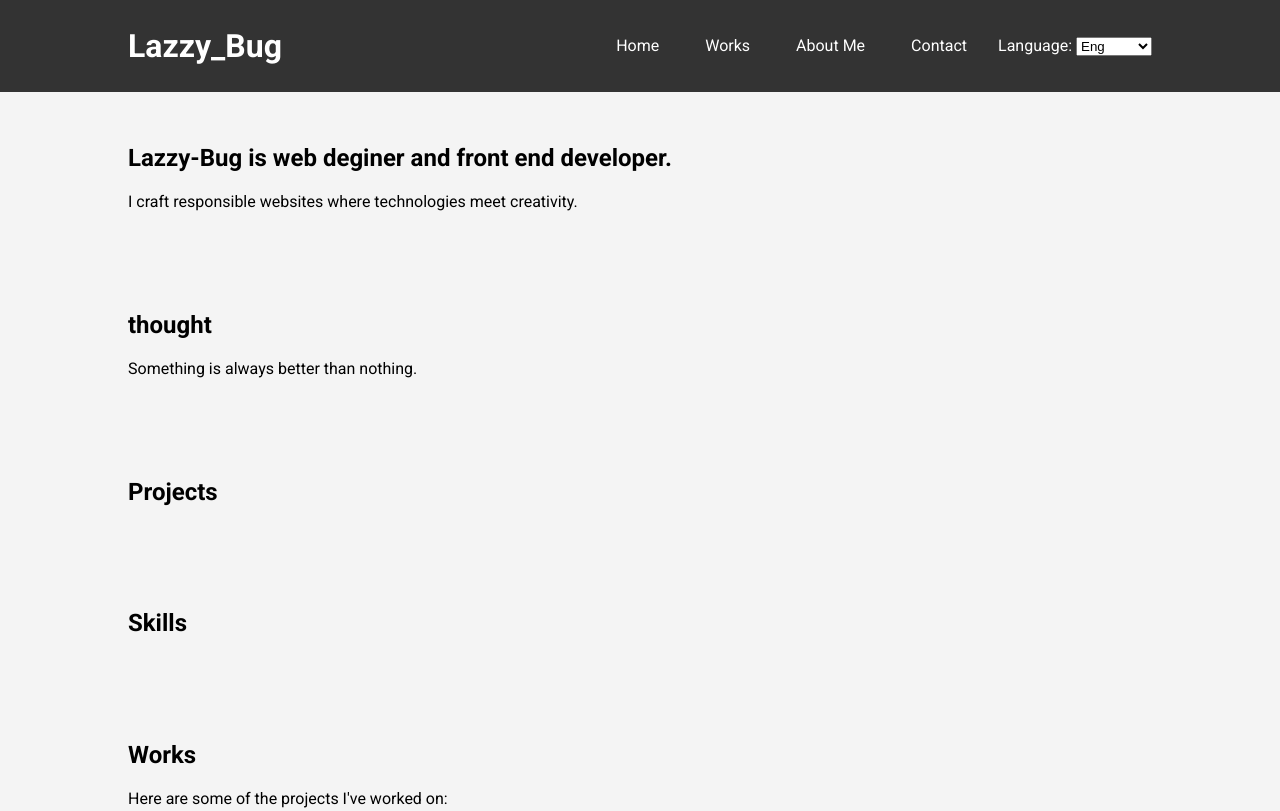
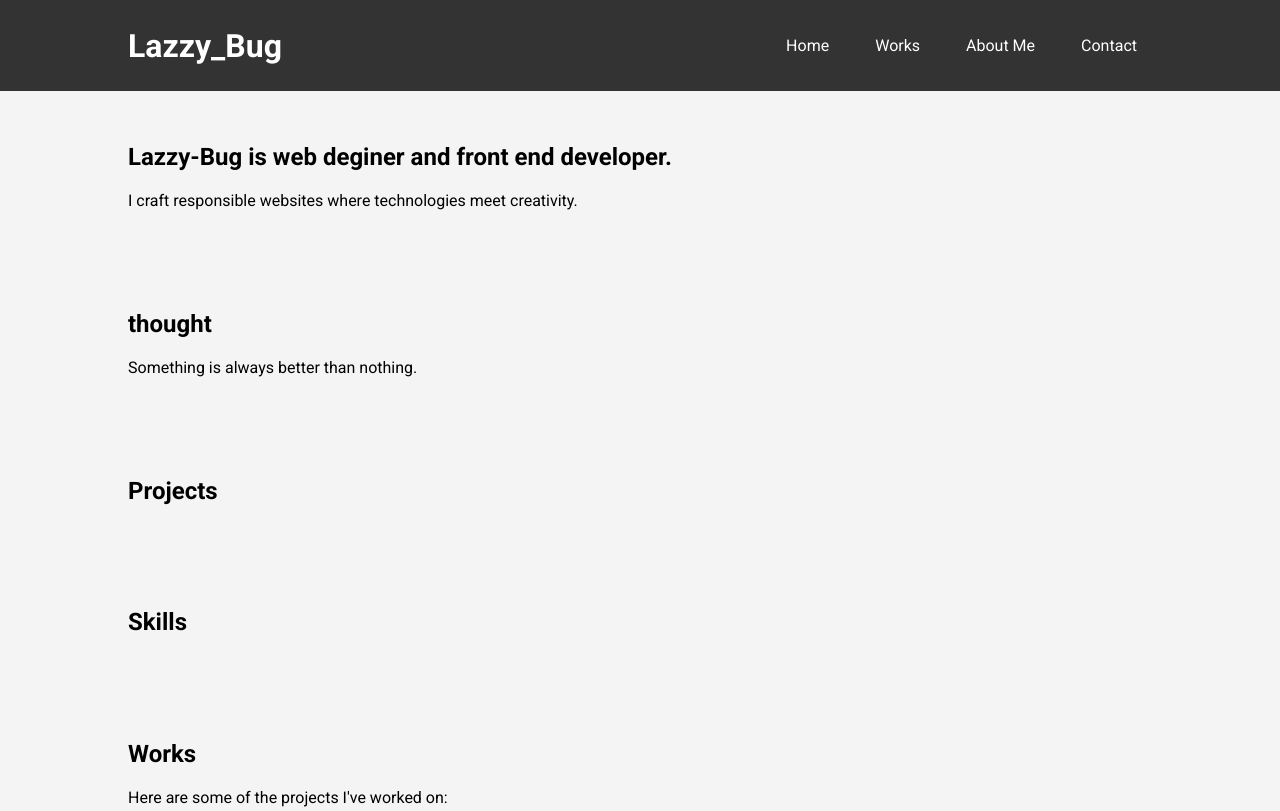
Before and after one commit to Lazzy-bug/Portfolio, a website with bundled scripts: page src/index.html in a window 1280 px wide. Shown: the top 811 px of the page. Built offline with nearby package versions, Linux system fonts and the light colour scheme.

Commit message:
Add files via upload

```diff
--- a/src/index.html
+++ b/src/index.html
@@ -17,13 +17,6 @@
                     <li><a href="works.html">Works</a></li>
                     <li><a href="about.html">About Me</a></li>
                     <li><a href="contact.html">Contact</a></li>
-                    <li>
-                        <label for="language-select">Language:</label>
-                        <select id="language-select" onchange="changeLanguage()">
-                            <option value="eng">Eng</option>
-                            <option value="kan">Kannada</option>
-                        </select>
-                    </li>
                 </ul>
             </nav>
         </div>
--- a/src/scripts/main.js
+++ b/src/scripts/main.js
@@ -40,29 +40,3 @@ document.addEventListener('DOMContentLoaded', () => {
         projectsContainer.appendChild(projectBox);
     });
 });
-
-function changeLanguage() {
-    const languageSelect = document.getElementById('language-select');
-    const selectedLanguage = languageSelect.value;
-
-    // Add logic to change the language of the content
-    if (selectedLanguage === 'kan') {
-        document.getElementById('home-title').textContent = 'ಪ್ರಾಜೆಕ್ಟ್ಸ್';
-        document.getElementById('home-content').textContent = 'ನನ್ನ ಪೋರ್ಟ್ಫೋಲಿಯೊಗೆ ಸ್ವಾಗತ! ಇಲ್ಲಿ ನೀವು ನನ್ನ ಪ್ರಾಜೆಕ್ಟ್ಗಳನ್ನು ಕಂಡುಹಿಡಿಯಬಹುದು ಮತ್ತು ನನ್ನ ಬಗ್ಗೆ ಹೆಚ್ಚು ತಿಳಿಯಬಹುದು.';
-        document.getElementById('works-title').textContent = 'ಕೌಶಲಗಳು';
-        document.getElementById('works-content').textContent = 'ಇಲ್ಲಿ ನಾನು ಕೆಲಸ ಮಾಡಿದ ಕೆಲವು ಪ್ರಾಜೆಕ್ಟ್ಗಳಿವೆ:';
-        document.getElementById('about-title').textContent = 'ನನ್ನ ಬಗ್ಗೆ';
-        document.getElementById('about-content').textContent = 'ನನ್ನ ಬಗ್ಗೆ ಮತ್ತು ನನ್ನ ಪ್ರಯಾಣದ ಬಗ್ಗೆ ಹೆಚ್ಚು ತಿಳಿಯಿರಿ.';
-        document.getElementById('contact-title').textContent = 'ಸಂಪರ್ಕ';
-        document.getElementById('contact-content').textContent = 'ನೀವು ಸಂಪರ್ಕಿಸಲು ಬಯಸಿದರೆ, ದಯವಿಟ್ಟು ಇಮೇಲ್ ಮೂಲಕ ತಲುಪಿರಿ.';
-    } else {
-        document.getElementById('home-title').textContent = 'Projects';
-        document.getElementById('home-content').textContent = 'Welcome to my portfolio! Here you can find my projects and learn more about me.';
-        document.getElementById('works-title').textContent = 'Skills';
-        document.getElementById('works-content').textContent = 'Here are some of the projects I\'ve worked on:';
-        document.getElementById('about-title').textContent = 'About Me';
-        document.getElementById('about-content').textContent = 'Learn more about me and my journey.';
-        document.getElementById('contact-title').textContent = 'Contact';
-        document.getElementById('contact-content').textContent = 'If you\'d like to get in touch, please reach out via email.';
-    }
-}
```
Also changed, not shown: src/styles/main.css (line endings or trailing spaces).
